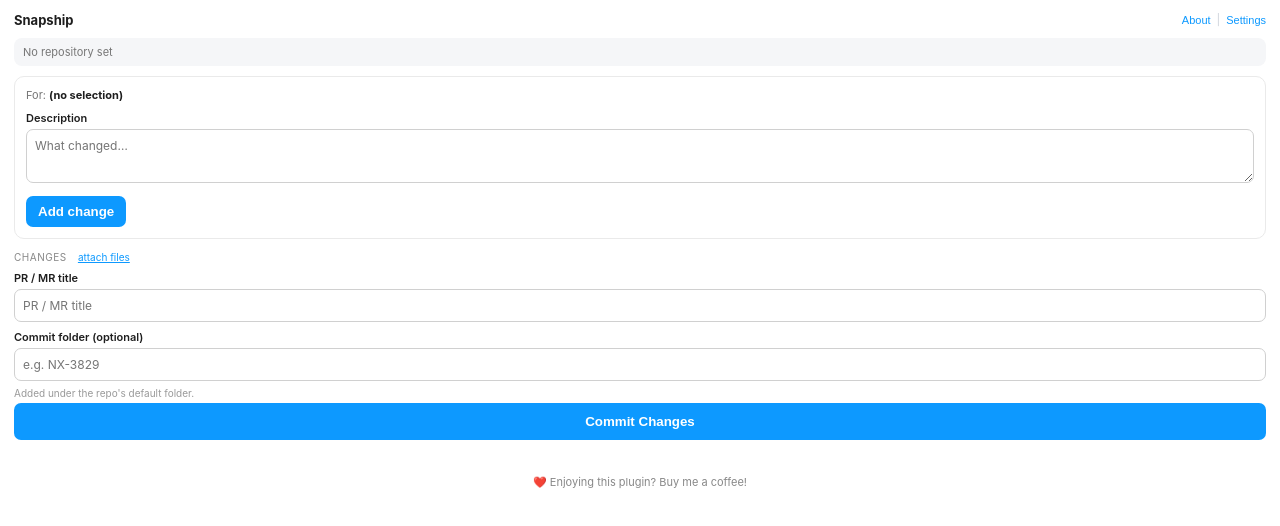
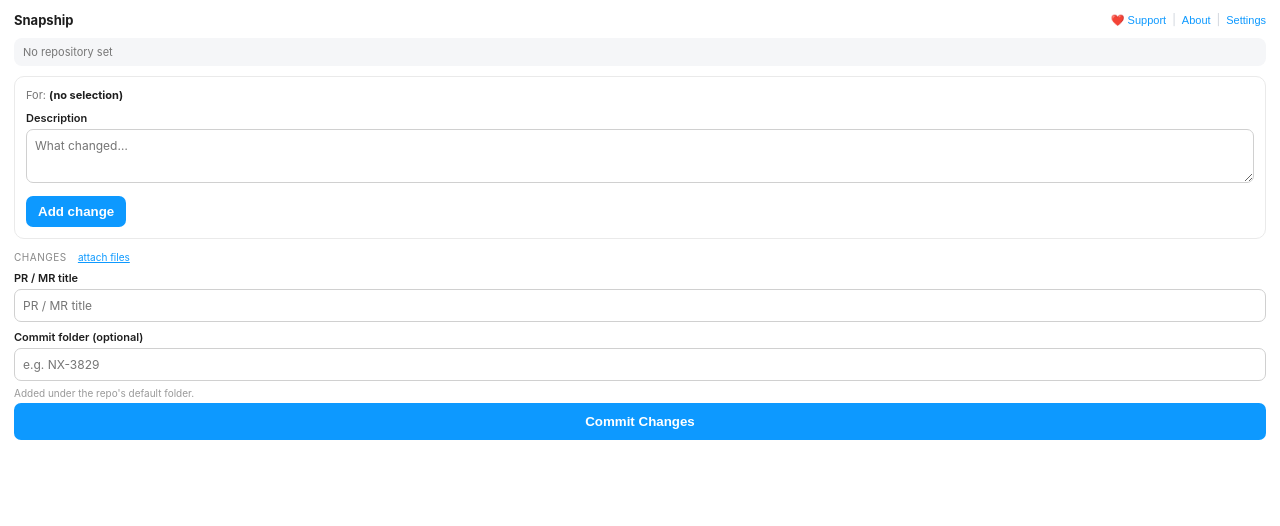
Before and after one commit to designlook/figma-plugin-snapship, a website: page ui.html in a window 1280 px wide. Drawn offline with Linux system fonts and the light colour scheme.

Commit message:
Move donation link to header as '❤️ Support'; remove footer

```diff
--- a/ui.html
+++ b/ui.html
@@ -101,7 +101,7 @@
 </head>
 <body>
   <div class="pad">
-    <div class="head"><span class="title">Snapship</span><span class="headlinks"><button class="linkbtn" id="aboutBtn">About</button><span class="sepbar">|</span><button class="linkbtn" id="settingsBtn">Settings</button></span></div>
+    <div class="head"><span class="title">Snapship</span><span class="headlinks"><button class="linkbtn" id="kofiHead" title="Support on Ko-fi">❤️ Support</button><span class="sepbar">|</span><button class="linkbtn" id="aboutBtn">About</button><span class="sepbar">|</span><button class="linkbtn" id="settingsBtn">Settings</button></span></div>
 
     <!-- settings (full panel) -->
     <div id="setup" class="card hide">
@@ -200,7 +200,6 @@
     <button class="primary wide" id="commit">Commit Changes</button>
     <div class="sync" id="status"></div>
     </div>
-    <div class="footer"><a id="kofi">❤️ Enjoying this plugin? Buy me a coffee!</a></div>
     </div>
   </div>
 
@@ -233,7 +232,7 @@
     function closeAbout() { document.getElementById("about").classList.add("hide"); document.getElementById("main").classList.remove("hide"); }
     document.getElementById("aboutBtn").onclick = openAbout;
     document.getElementById("aboutClose").onclick = closeAbout;
-    document.getElementById("kofi").onclick = function () { send({ type: "openUrl", url: "https://ko-fi.com/designlook" }); };
+    document.getElementById("kofiHead").onclick = function () { send({ type: "openUrl", url: "https://ko-fi.com/designlook" }); };
     document.getElementById("kofi2").onclick = function () { send({ type: "openUrl", url: "https://ko-fi.com/designlook" }); };
     function closeSettings() { document.getElementById("setup").classList.add("hide"); document.getElementById("main").classList.remove("hide"); }
     document.getElementById("settingsBtn").onclick = function () {
```
